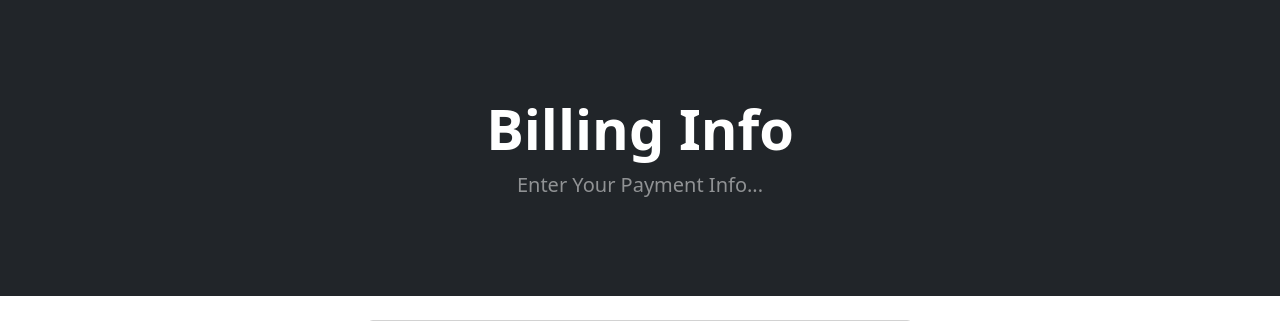
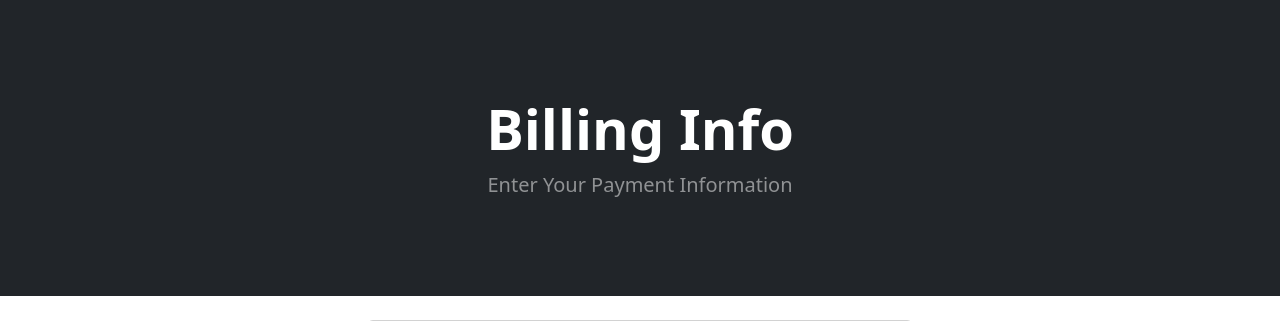
Before and after one commit to Aishaakin/E-Commerce-Website, a Django app: template ecom/ecom/payment/templates/payment/billing_info.html in a window 1280 px wide. Shown: the part 57-378 px from the top of the page. Run offline with Django 5.2, Linux system fonts and the light colour scheme; the template is opened without the code that fills it: values that come from a table or form of the project are taken from there, others are empty; some libraries are stand-ins or nearby versions.

Commit message:
update settings, added sandbox accounts

```diff
--- a/ecom/ecom/payment/templates/payment/billing_info.html
+++ b/ecom/ecom/payment/templates/payment/billing_info.html
@@ -8,7 +8,7 @@
             <div class="container px-4 px-lg-5 my-5">
                 <div class="text-center text-white">
                     <h1 class="display-4 fw-bolder">Billing Info</h1>
-                    <p class="lead fw-normal text-white-50 mb-0">Enter Your Payment Info...</p>
+                    <p class="lead fw-normal text-white-50 mb-0">Enter Your Payment Information</p>
                 </div>
             </div>
         </header>
```
Also changed, not shown: ecom/ecom/ecom/settings.py (+11 -7 lines), ecom/ecom/db.sqlite3, 1 other file.
